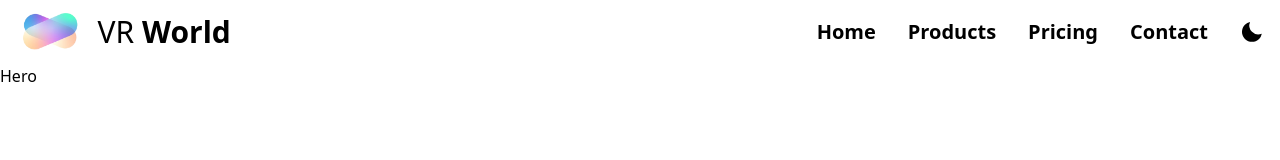
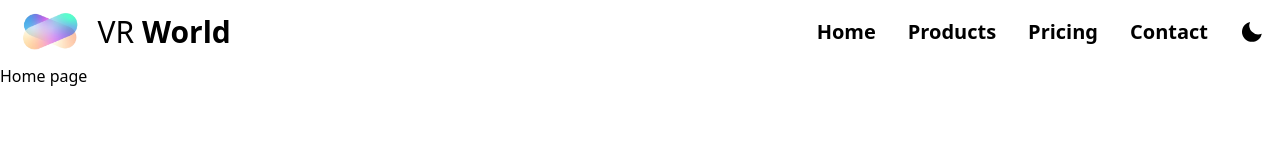
Before and after one commit to anaselass/metaverse-website, a React (Vite) app: page / in a window 1280 px wide. Shown: the top 160 px of the page. Built offline with nearby package versions, Linux system fonts and the light colour scheme.

Commit message:
Enhance App layout with transition effects and update Hero component structure

```diff
--- a/src/App.jsx
+++ b/src/App.jsx
@@ -3,7 +3,7 @@ import Navbar from "./Components/Navbar/Navbar";
 
 function App() {
   return (
-    <main className="overflow-x-hidden bg-white dark:bg-black">
+    <main className="overflow-x-hidden bg-white dark:bg-black transition-colors duration-300">
       <Navbar />
       <Hero />
     </main>
--- a/src/Components/Hero/Hero.jsx
+++ b/src/Components/Hero/Hero.jsx
@@ -1,5 +1,14 @@
+import HeroPng from "../../assets/hero.png";
+import { BiPlayCircle } from "react-icons/bi";
+
 const Hero = () => {
-  return <div>Hero</div>;
+  return (
+    <>
+      <div className="py-12 sm:py-0 text-black dark:text-white overflow-hidden">
+        <div className="container min-h-[700px] flex relative">Home page</div>
+      </div>
+    </>
+  );
 };
 
 export default Hero;
--- a/src/Components/Navbar/Navbar.jsx
+++ b/src/Components/Navbar/Navbar.jsx
@@ -17,7 +17,7 @@ const Navbar = () => {
   };
 
   return (
-    <div className="relative z-[9999] text-black dark:text-white duration-300">
+    <div className="relative z-[9999] text-black dark:text-white ">
       <div className="container mx-auto px-4 py-2 md:py-0">
         <div className="flex justify-between items-center">
           {/* logo section */}
```
